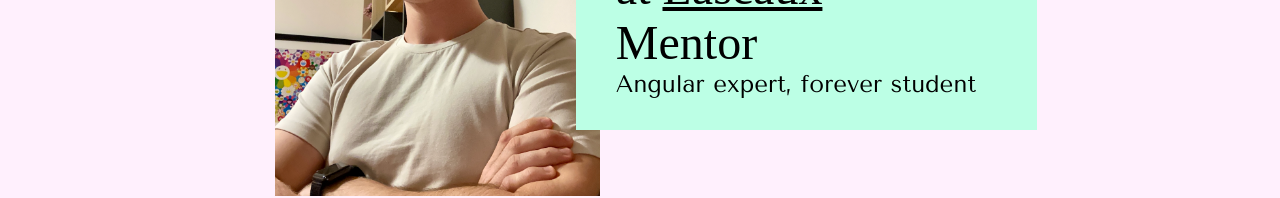
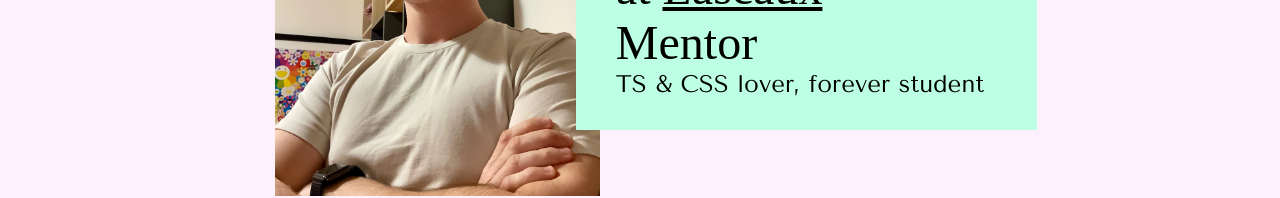
Before and after one commit to andrearotesi/ng-portfolio, an Angular app: page / in a window 1280 px wide. Shown: the part 353-551 px from the top of the page. Built offline with nearby package versions, Linux system fonts and the light colour scheme; a web font is replaced by a local one.

Commit message:
Updated skills

```diff
--- a/src/app/pages/home-page/home-page.component.html
+++ b/src/app/pages/home-page/home-page.component.html
@@ -12,7 +12,7 @@
             </p>
         </ng-container>
         <ng-container card-body>
-            <span>Angular expert, forever student</span>
+            <span>TS & CSS lover, forever student</span>
         </ng-container>
     </ptf-card>
 </section>
```
